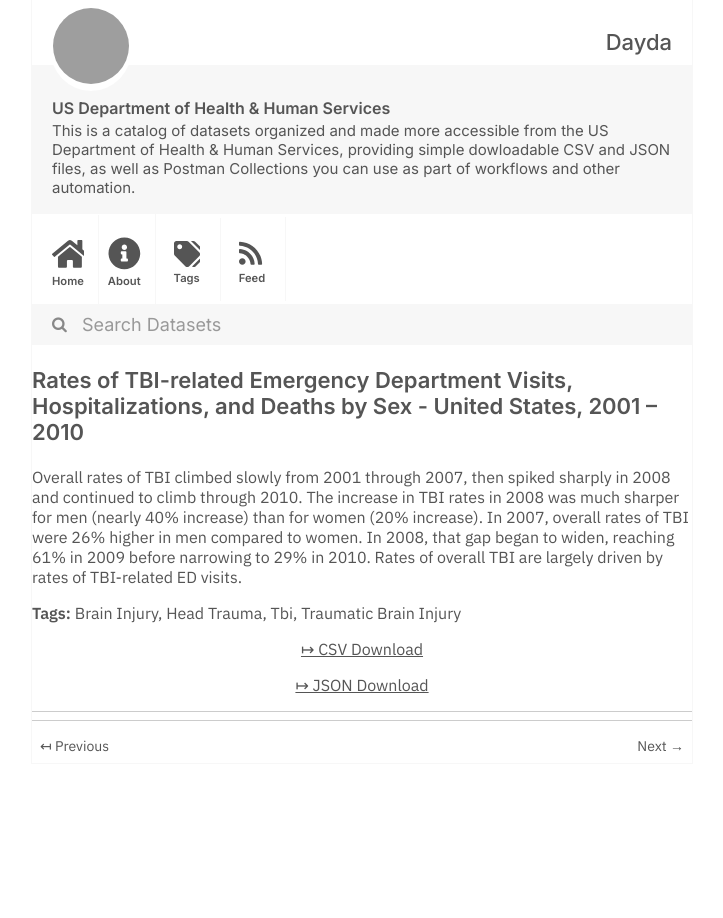
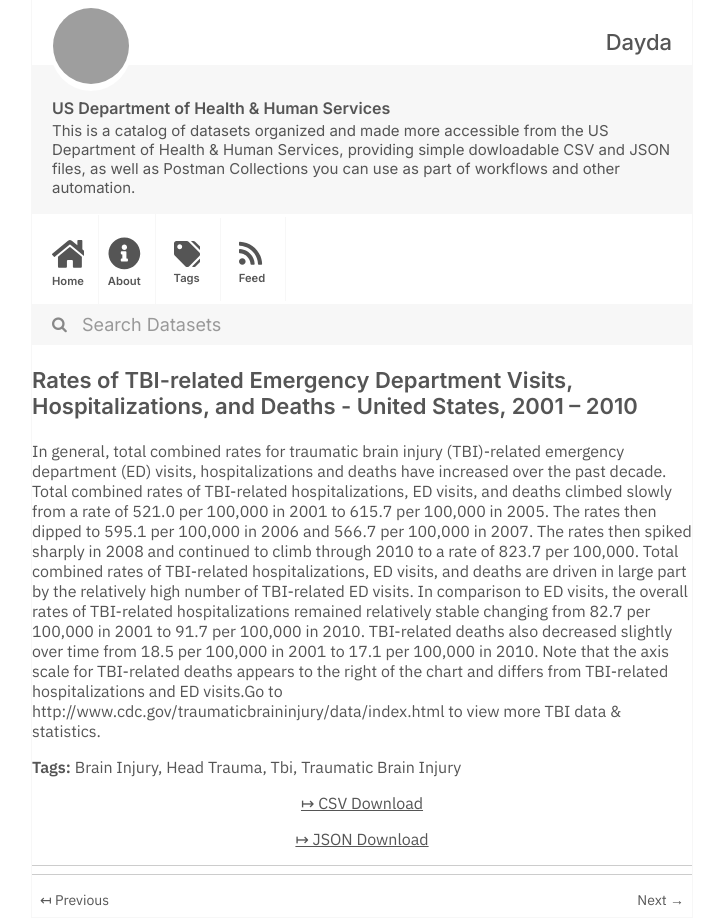
Before and after one commit to dayda-entities/us-department-of-health-and-human-services, a Jekyll site: the page built from _posts/2020-12-10-rates-of-tbi-related-emergency.md, in a window 1280 px wide, cut to the strip 0-918 px from the top of the page. Shown: the whole strip, without its empty margins (278-1001 px from the left). Built offline with Jekyll 4.4.1, drawn with Linux system fonts in a browser that asks for light colours; grey boxes are pictures that could not be loaded.

Commit message:
Publish Data

```diff
--- a/_posts/2020-12-10-rates-of-tbi-related-emergency.md
+++ b/_posts/2020-12-10-rates-of-tbi-related-emergency.md
@@ -1,9 +1,9 @@
 ---
 title: >-
   Rates of TBI-related Emergency Department Visits, Hospitalizations, and Deaths
-  by Sex - United States, 2001 – 2010
-created: '2020-12-10T22:17:56.378274'
-modified: '2021-04-30T02:04:03.447014'
+  - United States, 2001 – 2010
+created: '2020-12-10T22:17:56.487251'
+modified: '2021-04-30T02:10:21.376284'
 state: active
 type: dataset
 tags:
@@ -12,9 +12,9 @@ tags:
   - Tbi
   - Traumatic Brain Injury
 groups: []
-csv_url: 'https://data.cdc.gov/api/views/b4av-siev/rows.csv?accessType=DOWNLOAD'
-json_url: 'https://data.cdc.gov/api/views/b4av-siev/rows.json?accessType=DOWNLOAD'
+csv_url: 'https://data.cdc.gov/api/views/45um-c62r/rows.csv?accessType=DOWNLOAD'
+json_url: 'https://data.cdc.gov/api/views/45um-c62r/rows.json?accessType=DOWNLOAD'
 layout: post
 
 ---
-Overall rates of TBI climbed slowly from 2001 through 2007, then spiked sharply in 2008 and continued to climb through 2010.  The increase in TBI rates in 2008 was much sharper for men (nearly 40% increase) than for women (20% increase).  In 2007, overall rates of TBI were 26% higher in men compared to women.  In 2008, that gap began to widen, reaching 61% in 2009 before narrowing to 29% in 2010.  Rates of overall TBI are largely driven by rates of TBI-related ED visits.
+In general, total combined rates for traumatic brain injury (TBI)-related emergency department (ED) visits, hospitalizations and deaths have increased over the past decade.  Total combined rates of TBI-related hospitalizations, ED visits, and deaths climbed slowly from a rate of 521.0 per 100,000 in 2001 to 615.7 per 100,000 in 2005.  The rates then dipped to 595.1 per 100,000 in 2006 and 566.7 per 100,000 in 2007.  The rates then spiked sharply in 2008 and continued to climb through 2010 to a rate of 823.7 per 100,000.  Total combined rates of TBI-related hospitalizations, ED visits, and deaths are driven in large part by the relatively high number of TBI-related ED visits.  In comparison to ED visits, the overall rates of TBI-related hospitalizations remained relatively stable changing from 82.7 per 100,000 in 2001 to 91.7 per 100,000 in 2010.  TBI-related deaths also decreased slightly over time from 18.5 per 100,000 in 2001 to 17.1 per 100,000 in 2010.  Note that the axis scale for TBI-related deaths appears to the right of the chart and differs from TBI-related hospitalizations and ED visits.Go to http://www.cdc.gov/traumaticbraininjury/data/index.html to view more TBI data & statistics.
```
